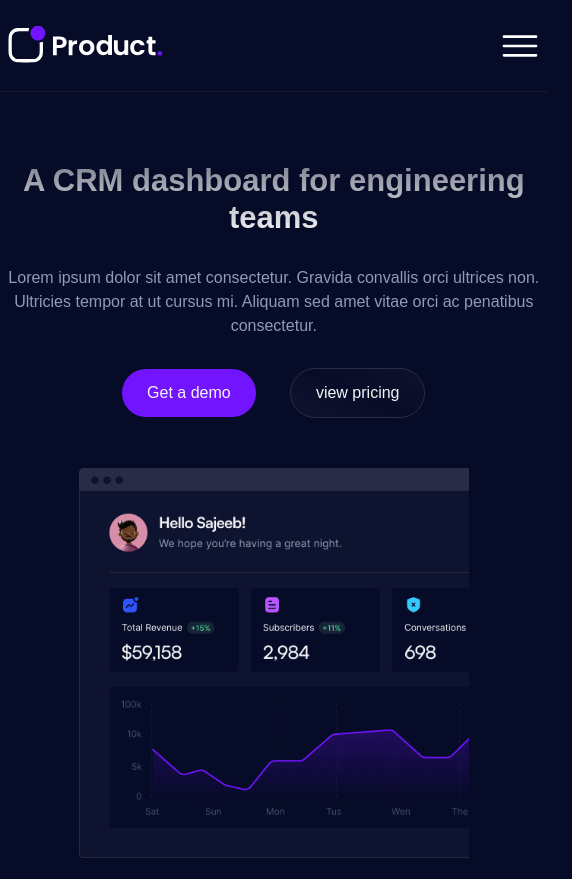
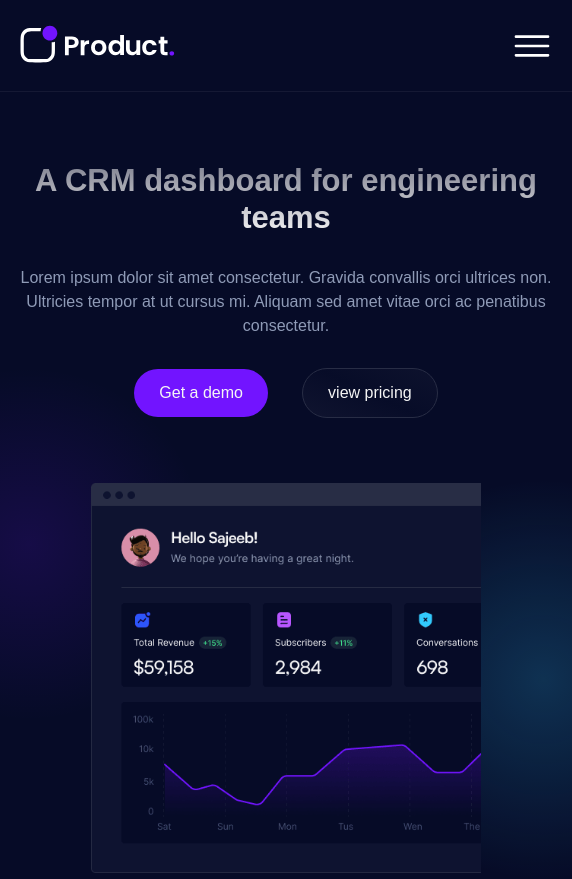
Before and after one commit to felipel7/html-landing_page, a website: page index.html in a window 390 px wide. Shown: the top 879 px of the page, 572 px wide, since content can reach past the window. Drawn offline with nearby package versions, Linux system fonts and the light colour scheme; files that its build step writes are made by us from their sources; a web font is replaced by a local one.

Commit message:
style: refine styling for hero section

```diff
--- a/styles/layout/_hero-section.scss
+++ b/styles/layout/_hero-section.scss
@@ -1,5 +1,6 @@
 .section.hero-section {
   text-align: center;
+  position: relative;
 
   hgroup {
     @include flex-center;
@@ -8,6 +9,10 @@
     gap: 3rem;
     margin-block-end: 3rem;
 
+    h1 {
+      flex-basis: 100%;
+    }
+
     p {
       max-width: 80rem;
     }
@@ -15,11 +20,27 @@
 
   picture {
     display: block;
+    width: fit-content;
+    max-width: 80rem;
+    max-height: 51.2rem;
     margin: 5rem auto;
-    width: fit-content;
+
+    img {
+      width: 100%;
+      height: 100%;
+    }
   }
 
   .btn {
-    margin-inline: 1.5rem;
+    margin: 0 1.5rem 1.5rem;
+  }
+
+  &::after {
+    content: "";
+    position: absolute;
+    inset: 0;
+    background: radial-gradient(circle at 95% 65%, rgba($secondary-color, 0.2) 0%, transparent 25%),
+      radial-gradient(circle at 5% 50%, rgba($primary-color, 0.15) 0%, transparent 25%);
+    z-index: -1;
   }
 }
--- a/styles/utils/_variables.scss
+++ b/styles/utils/_variables.scss
@@ -19,4 +19,4 @@ $dark-border: 1px solid $dark-border-color;
 $dark-border-button: 1px solid #282d45;
 
 /* Sizes and Spacing */
-$padding-inline-default: 2vw;
+$padding-inline-default: clamp(2rem, 2vw, 2vw);
```
